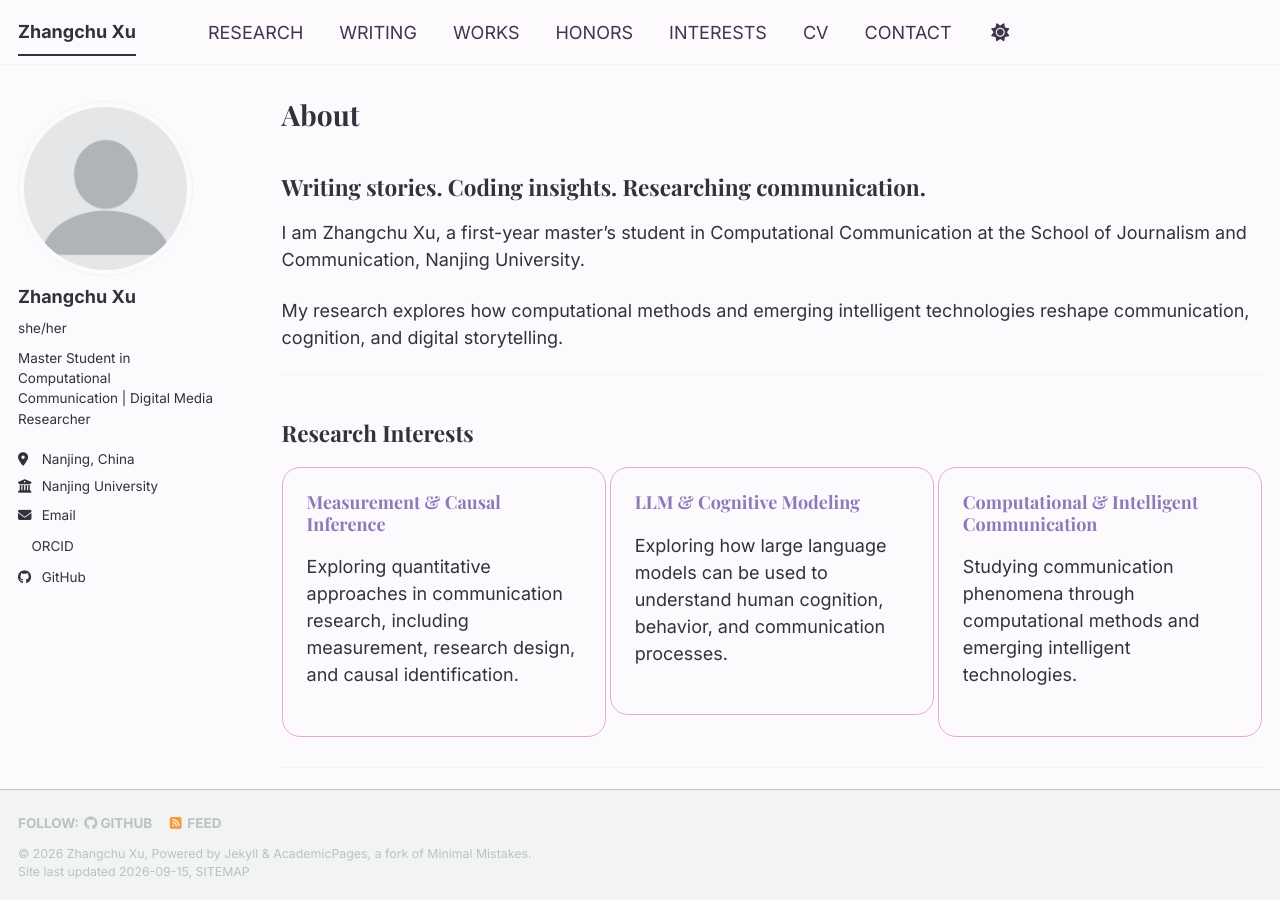
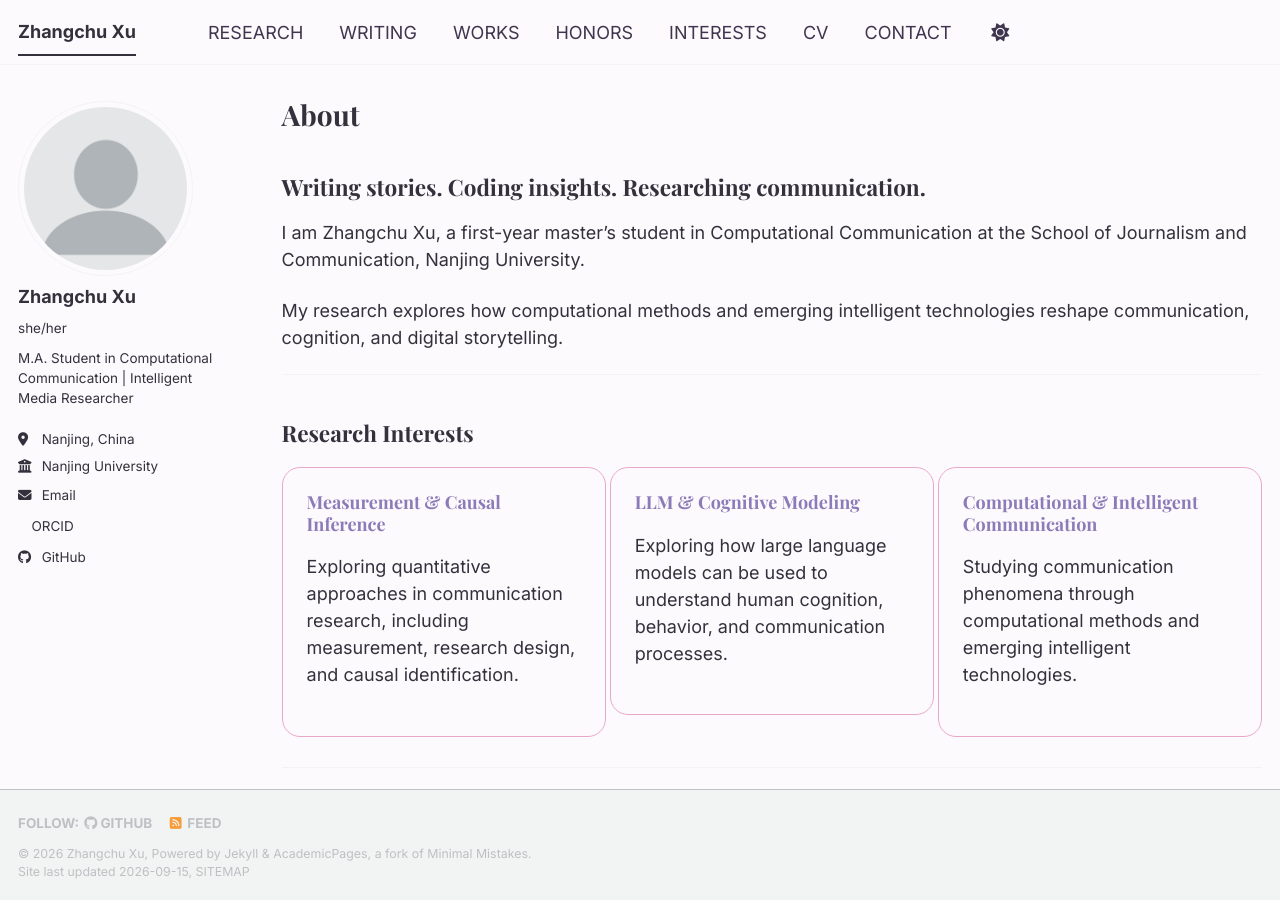
Before and after one commit to xuzhangchu0103/xuzhangchu0103.github.io, a Jekyll site: the page built from _pages/about.md, in a window 1280 px wide and 900 px high. Built offline with Jekyll 4.4.1, drawn with Linux system fonts in a browser that asks for light colours; a style sheet for code colours, icons or effects is not loaded.

Commit message:
Update bio description in _config.yml

```diff
--- a/_config.yml
+++ b/_config.yml
@@ -26,7 +26,7 @@ author:
   avatar           : "profile.png"
   name             : "Zhangchu Xu"
   pronouns         : "she/her"
-  bio              : "Master Student in Computational Communication | Digital Media Researcher"
+  bio              : "M.A. Student in Computational Communication | Intelligent Media Researcher"
   location         : "Nanjing, China"
   employer         : "Nanjing University"
   uri              : # URL
```
